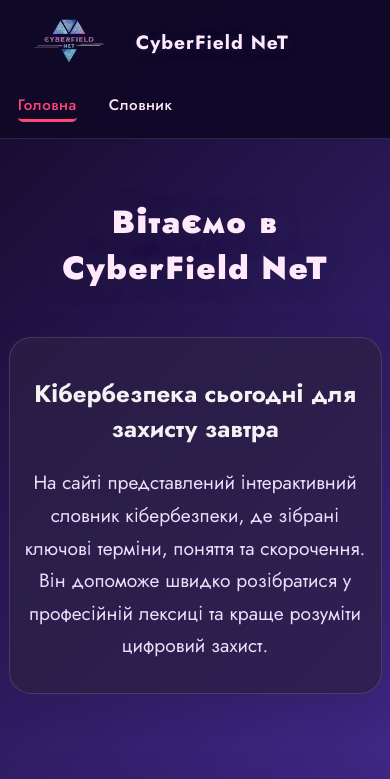
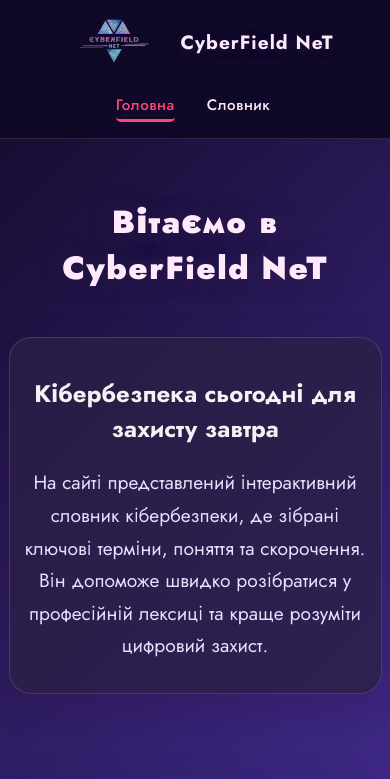
Before and after one commit to Zephear/VOCABRULARY, a website: page Frontend/index.html in a window 390 px wide. Shown: the top 779 px of the page. Drawn offline with Linux system fonts and the light colour scheme; no server answers.

Commit message:
Favicon + syles fix

```diff
--- a/Frontend/css/style.css
+++ b/Frontend/css/style.css
@@ -60,7 +60,6 @@
   display: flex;
   gap: 2.4rem;
   margin-left: auto;
-  padding-right: 50px;
 }
 .nav-link {
   color: #ffe7f5;
@@ -88,6 +87,8 @@
 
   .logo {
     gap: 8px;
+    margin-left: auto;
+    margin-right: auto;
   }
 
   .logo-picture {
@@ -108,8 +109,6 @@
   }
 
   .main-nav {
-  margin-left: 0;
-  margin-right: 13rem;
   justify-content: center;
   gap: 2rem;
   flex: 1;
--- a/Frontend/index.html
+++ b/Frontend/index.html
@@ -11,6 +11,7 @@
     href="https://fonts.googleapis.com/css2?family=Exo:ital,wght@0,100..900;1,100..900&family=Montserrat:ital,wght@0,100..900;1,100..900&family=Jost:ital,wght@0,100..900;1,100..900&display=swap"
     rel="stylesheet">
   <link rel="stylesheet" href="/Frontend/css/style.css">
+  <link rel="icon" type="image/x-icon" href="../Frontend/css/pictures/icons8-cyber-security-16.png">
   <script src="\Backend\back.js"></script>
 </head>
 
```
Also changed, not shown: Frontend/css/pictures/icons8-cyber-security-16.png (added).
